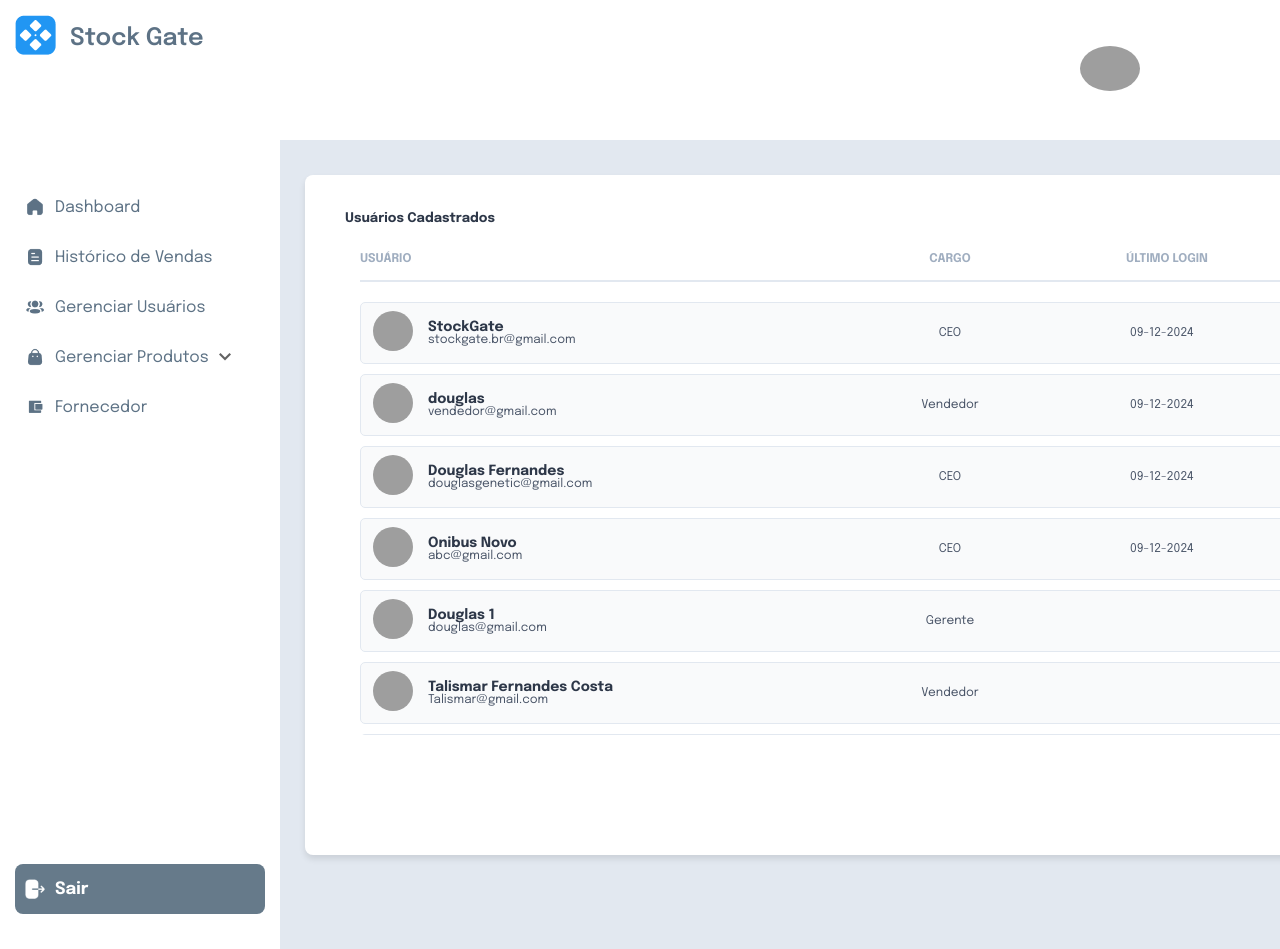
After one commit to DouglasFernan/PI-1---StockGate, a Django app: page /usuarios/ in a window 1280 px wide. The commit adds this page. Run offline with Django 5.2, Linux system fonts and the light colour scheme; data comes from the database, SQL or seed files in the repository; both versions use the stored data as it was after the commit; some web fonts are replaced; grey boxes are pictures that could not be loaded.

Commit message:
add manage users page for CEO

```diff
--- a/static/css/ceo/base.css
+++ b/static/css/ceo/base.css
@@ -204,11 +204,12 @@ body {
   }
 
 .content {
-    margin-left: 300px;
-    margin-top: 150px;
+    margin-left: 285px;
+    margin-top: 135px;
     padding: 20px;
-    width: calc(100% - 250px);
-    height: calc(100vh - 140px);
+    width: 100%;
+    height: 100%;
+    position: fixed;
 }
 
 section {
--- /dev/null
+++ b/static/css/ceo/customuser_list.css
@@ -0,0 +1,151 @@
+.content {
+    display: flex;
+    justify-content: flex-start;
+    flex-direction: column;
+    font-family: 'Epilogue', sans-serif;
+    max-height: 700px;
+}
+
+h3 {
+    font-size: 22px;
+    color: #5D7285;
+    margin-bottom: 15px;
+}
+
+h5 {
+    color: #2D3748;
+    margin-left: 25px;
+    margin-bottom: 10px;
+}
+
+#core {
+    max-width: 1170px;
+    height: 100%;
+    background-color: #fff;
+    padding: 15px;
+    border-radius: 8px;
+    box-shadow: 0 4px 6px rgba(0, 0, 0, 0.1);
+}
+
+#users-container {
+    max-height: 500px;
+    overflow-y: auto;
+    margin: 0;
+    padding: 0;
+}
+
+#users {
+    display: flex;
+    flex-direction: column;
+    gap: 10px;
+}
+
+.user-titles {
+    display: grid;
+    grid-template-columns: 50px 2fr 1fr 1fr 1fr; /* Estrutura das colunas */
+    gap: 5px;
+    margin-bottom: 10px;
+    text-align: center;
+    position: -webkit-sticky; /* Para compatibilidade com navegadores Webkit */
+    position: sticky; /* Fixar os títulos ao rolar */
+    top: 0; /* Fixa no topo do contêiner */
+    background-color: #fff; /* Fundo branco para evitar sobreposição visual */
+    z-index: 10; /* Garante que os títulos fiquem acima dos outros elementos */
+    border-bottom: 2px solid #E2E8F0; /* Separação visual */
+    padding-bottom: 8px; /* Adiciona espaçamento inferior */
+}
+
+
+.title {
+    font-size: 12px;
+    color: #A0AEC0;
+    font-weight: bold;
+    text-transform: uppercase;
+    padding-bottom: 4px; /* Espaçamento adicional para o texto */
+    line-height: 1.4; /* Ajusta o espaçamento vertical do texto */
+}
+
+.title.empty {
+    visibility: hidden; /* Oculta o texto */
+}
+
+.user-card {
+    border: 1px solid #E2E8F0;
+    border-radius: 5px;
+    padding: 8px 12px;
+    background-color: #F9FAFB;
+    display: flex;
+    align-items: center;
+    gap: 10px;
+}
+
+.user-info {
+    display: grid;
+    grid-template-columns: 50px 2fr 1fr 1fr 1fr; /* Foto, Nome+Email, Cargo, Último Login, Ações */
+    gap: 5px;
+    align-items: center;
+    width: 100%;
+}
+
+.user-photo img {
+    width: 40px;
+    height: 40px;
+    border-radius: 50%;
+    object-fit: cover;
+}
+
+.user-details {
+    display: flex;
+    flex-direction: column;
+    text-align: left; /* Nome e email alinhados à esquerda */
+}
+
+.user-name {
+    font-size: 14px;
+    font-weight: bold;
+    color: #2D3748;
+}
+
+.user-email {
+    font-size: 12px;
+    color: #4A5568;
+}
+
+.user-group, .user-last-login {
+    font-size: 12px;
+    color: #4A5568;
+    text-align: center; /* Centraliza Cargo e Último Login */
+}
+
+.user-actions {
+    display: flex;
+    justify-content: center; /* Centraliza os botões */
+    gap: 10px;
+}
+
+.btn-edit, .btn-delete {
+    display: flex;
+    align-items: center;
+    gap: 5px;
+    padding: 5px 10px;
+    font-size: 12px;
+    font-weight: bold;
+    border: none;
+    border-radius: 5px;
+    cursor: pointer;
+    background-color: #E2E8F0;
+}
+
+.btn-edit {
+    color: #2B6CB0;
+}
+
+.btn-delete {
+    color: #E53E3E;
+    background-color: #FED7D7;
+}
+
+.btn-edit img, .btn-delete img {
+    width: 14px;
+    height: 14px;
+}
--- a/templates/users/ceo/base.html
+++ b/templates/users/ceo/base.html
@@ -12,6 +12,7 @@
     <link rel="preconnect" href="https://fonts.googleapis.com">
     <link rel="preconnect" href="https://fonts.gstatic.com" crossorigin>
     <link href="https://fonts.googleapis.com/css2?family=Epilogue:ital,wght@0,100..900;1,100..900&family=Playfair+Display:ital,wght@0,400..900;1,400..900&family=Zen+Kaku+Gothic+Antique&display=swap" rel="stylesheet">
+    {% block head %}{% endblock %}
 </head>
 <body>
     <header id="header">
@@ -68,7 +69,7 @@
         <ul>
             <li><a href="#dashboard"><img src="{% static 'images/ceo/Home.png' %}" alt="Dashboard Icon">Dashboard</a></li>
             <li><a href="#historico"><img src="{% static 'images/ceo/Document.png' %}" alt="Histórico Icon">Histórico de Vendas</a></li>
-            <li><a href="#usuarios"><img src="{% static 'images/ceo/3 User.png' %}" alt="Usuários Icon">Gerenciar Usuários</a></li>
+            <li><a href="{% url "usuarios" %}"><img src="{% static 'images/ceo/3 User.png' %}" alt="Usuários Icon">Gerenciar Usuários</a></li>
             <li class="dropdown">
                 <a href="#produtos" class="dropdown-btn"><img src="{% static 'images/ceo/Bag.png' %}" alt="Produtos Icon">Gerenciar Produtos                        <img src="{% static 'images/ceo/down.png' %}" alt="Seta" style="width: auto; height: auto; margin-left: 10px;" />
                 </a>
--- /dev/null
+++ b/templates/users/customuser_list.html
@@ -0,0 +1,53 @@
+{% extends 'users/ceo/base.html' %}
+{% load static %}
+{% block title %}Dashboard{% endblock %}
+{% block head %}
+<link rel="stylesheet" href="{% static 'css/ceo/customuser_list.css' %}">
+{% endblock %}
+{% block content %}
+<section id="core">
+    <h5>Usuários Cadastrados</h5>
+    <div id="users-container">
+        <ul id="users">
+            <!-- Títulos -->
+            <div class="user-titles">
+                <span class="title">USUÁRIO</span>
+                <span class="title empty"></span>
+                <span class="title">CARGO</span>
+                <span class="title">ÚLTIMO LOGIN</span>
+                <span class="title">AÇÕES</span>
+            </div>
+
+            <!-- Linhas dos usuários -->
+            {% for user in object_list %}
+                <div class="user-card">
+                    <div class="user-info">
+                        <!-- Foto do perfil -->
+                        <div class="user-photo">
+                            <img src="{{ user.profile_picture.url }}" alt="Foto de {{ user.name }}" />
+                        </div>
+                        <!-- Nome e email -->
+                        <div class="user-details">
+                            <span class="user-name">{{ user.name }}</span>
+                            <span class="user-email">{{ user.email }}</span>
+                        </div>
+                        <!-- Cargo -->
+                        <span class="user-group">{{ user.groups.first }}</span>
+                        <!-- Último login -->
+                        <span class="user-last-login">{{ user.last_login|date:"d-m-Y" }}</span>
+                        <!-- Botões -->
+                        <div class="user-actions">
+                            <button class="btn-edit">
+                                <img src="{% static 'images/ceo/edit.png' %}" alt="Edit"> Editar
+                            </button>
+                            <button class="btn-delete">
+                                <img src="{% static 'images/ceo/trub.png' %}" alt="Delete"> Deletar
+                            </button>
+                        </div>
+                    </div>
+                </div>
+            {% endfor %}
+        </ul>
+    </div>
+</section>
+{% endblock %}
--- a/users/urls.py
+++ b/users/urls.py
@@ -12,7 +12,8 @@ urlpatterns = [
     path('ceo/dashboard/', views.ceo_dashboard, name='ceo_dashboard'),
     path('gerente/dashboard/', views.gerente_dashboard, name='gerente_dashboard'),
     path('vendedor/dashboard/', views.vendedor_dashboard, name='vendedor_dashboard'),
-    path('registration/', views.UserRegistration.as_view(), name='registration' )
+    path('registration/', views.UserRegistration.as_view(), name='registration' ),
+    path('usuarios/', views.UsersListView. as_view(), name="usuarios")
 ]
 
 if settings.DEBUG:
--- a/users/views.py
+++ b/users/views.py
@@ -2,9 +2,13 @@ from django.contrib.auth import logout
 from django.shortcuts import render, redirect
 from django.contrib.auth import authenticate, login, logout
 from django.contrib.auth.decorators import login_required
-from django.views.generic import FormView
+from django.views.generic import FormView, ListView
 from . import forms
+from . import models
 
+
+class UsersListView(ListView):
+    model = models.CustomUser
 
 # Create your views here.
 # ceo = CustomUser.objects.create(email="douglasgenetic@gmail.com",
```
Also changed, not shown: db.sqlite3, static/images/ceo/edit.png (added), static/images/ceo/trub.png (added).
